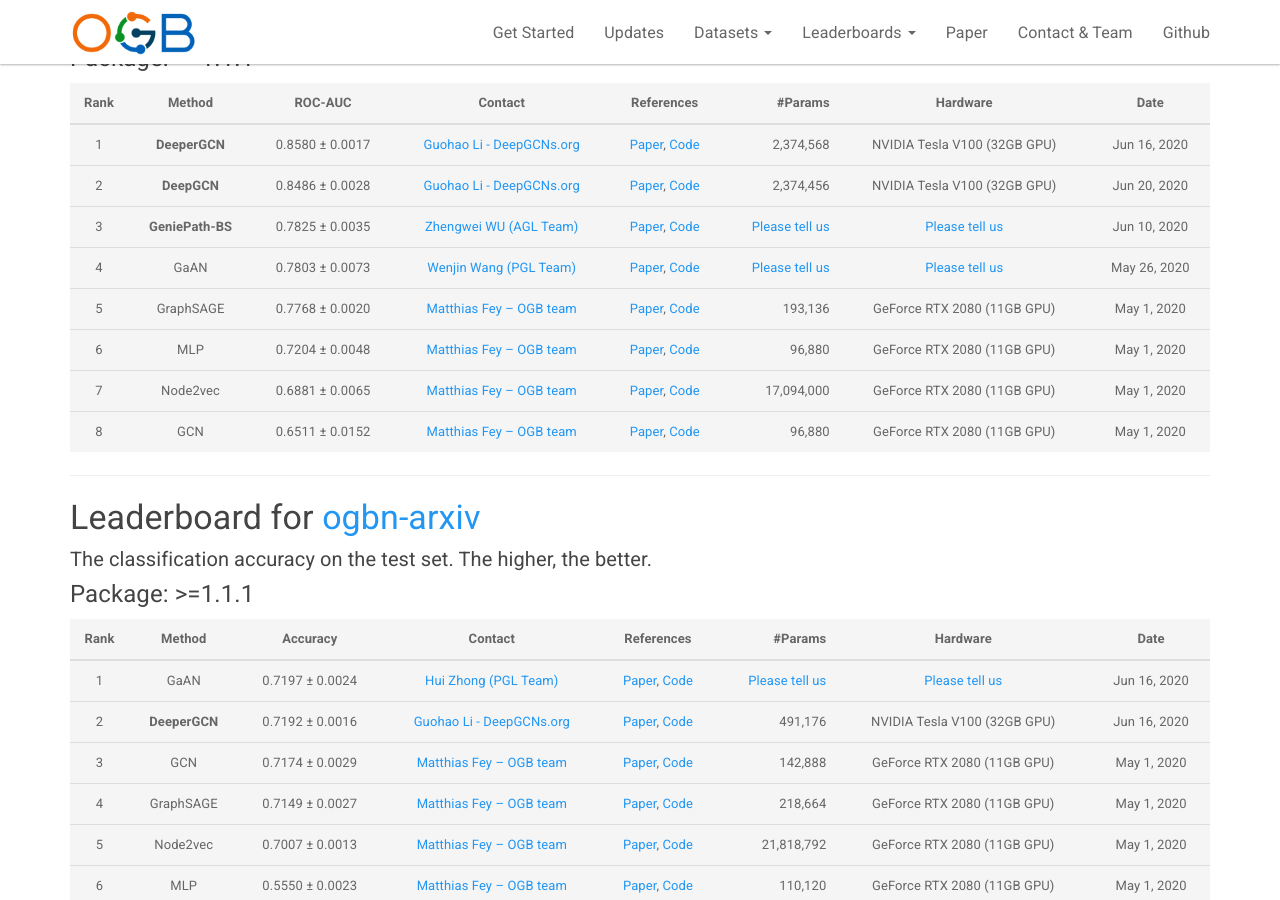
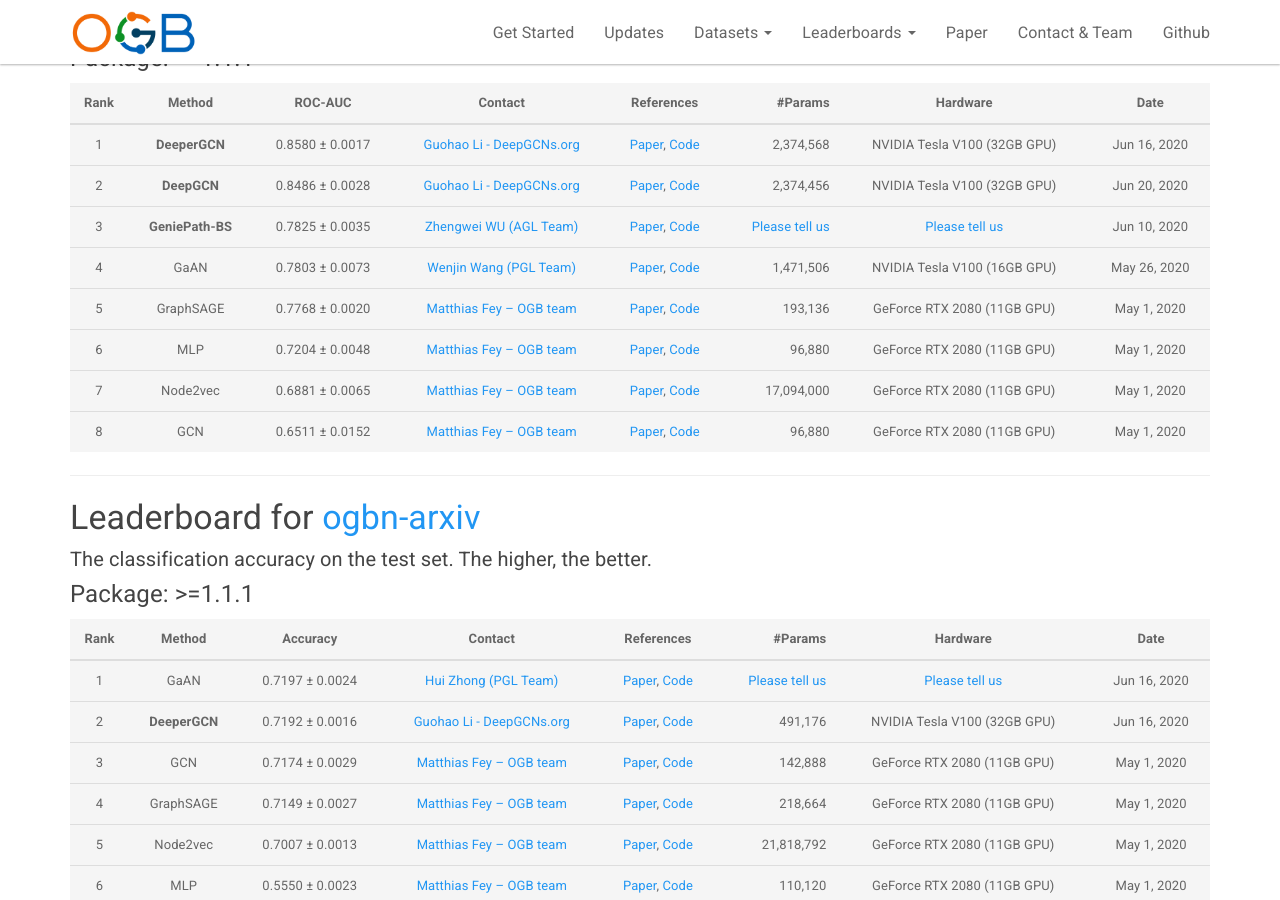
Before and after one commit to snap-stanford/ogb-web, a Jekyll site: the page built from _docs/leaderboard/leader_nodeprop.md, in a window 1280 px wide and 900 px high, scrolled down 1113 px. Built offline with Jekyll 4.4.1, drawn with Linux system fonts in a browser that asks for light colours.

Commit message:
updateleaderboard

```diff
--- a/_docs/leaderboard/leader_nodeprop.md
+++ b/_docs/leaderboard/leader_nodeprop.md
@@ -52,7 +52,7 @@ The **bold** method name indicates that the implementation is **official** (by t
 |  1  |  **DeeperGCN**  | 0.8580 ± 0.0017   | [Guohao Li - DeepGCNs.org](mailto:guohao.li@kaust.edu.sa) | [Paper](https://arxiv.org/abs/2006.07739), [Code](https://github.com/lightaime/deep_gcns_torch/tree/master/examples/ogb) | 2,374,568 | NVIDIA Tesla V100 (32GB GPU) | Jun 16, 2020 |
 |  2  |  **DeepGCN**  | 0.8486 ± 0.0028   | [Guohao Li - DeepGCNs.org](mailto:guohao.li@kaust.edu.sa) | [Paper](http://openaccess.thecvf.com/content_ICCV_2019/papers/Li_DeepGCNs_Can_GCNs_Go_As_Deep_As_CNNs_ICCV_2019_paper.pdf), [Code](https://github.com/lightaime/deep_gcns_torch/blob/master/examples/ogb/ogbn_proteins) | 2,374,456 | NVIDIA Tesla V100 (32GB GPU) | Jun 20, 2020 |
 |  3  |  **GeniePath-BS**  | 0.7825 ± 0.0035   | [Zhengwei WU (AGL Team)](mailto:zejun.wzw@alipay.com) | [Paper](http://arxiv.org/abs/2006.05806), [Code](https://github.com/xavierzw/ogb-geniepath-bs) | [Please tell us](mailto:ogb@cs.stanford.edu) | [Please tell us](mailto:ogb@cs.stanford.edu) | Jun 10, 2020 |
-|  4  |  GaAN  | 0.7803 ± 0.0073   | [Wenjin Wang (PGL Team)](mailto:wangwenjin02@baidu.com) | [Paper](https://arxiv.org/abs/1803.07294), [Code](https://github.com/PaddlePaddle/PGL/tree/master/examples/GaAN) | [Please tell us](mailto:ogb@cs.stanford.edu) | [Please tell us](mailto:ogb@cs.stanford.edu) | May 26, 2020 |
+|  4  |  GaAN  | 0.7803 ± 0.0073   | [Wenjin Wang (PGL Team)](mailto:wangwenjin02@baidu.com) | [Paper](https://arxiv.org/abs/1803.07294), [Code](https://github.com/PaddlePaddle/PGL/tree/master/examples/GaAN) | 1,471,506 | NVIDIA Tesla V100 (16GB GPU) | May 26, 2020 |
 |  5  |  GraphSAGE  | 0.7768 ± 0.0020   | [Matthias Fey -- OGB team](mailto:matthias.fey@tu-dortmund.de) | [Paper](https://arxiv.org/abs/1706.02216), [Code](https://github.com/snap-stanford/ogb/tree/master/examples/nodeproppred/proteins) | 193,136 | GeForce RTX 2080 (11GB GPU) | May 1, 2020 |
 |  6  |  MLP  | 0.7204 ± 0.0048   | [Matthias Fey -- OGB team](mailto:matthias.fey@tu-dortmund.de) | [Paper](https://arxiv.org/abs/2005.00687), [Code](https://github.com/snap-stanford/ogb/tree/master/examples/nodeproppred/proteins) | 96,880 | GeForce RTX 2080 (11GB GPU) | May 1, 2020 |
 |  7  |  Node2vec  | 0.6881 ± 0.0065   | [Matthias Fey -- OGB team](mailto:matthias.fey@tu-dortmund.de) | [Paper](https://arxiv.org/abs/1607.00653), [Code](https://github.com/snap-stanford/ogb/tree/master/examples/nodeproppred/proteins) | 17,094,000 | GeForce RTX 2080 (11GB GPU) | May 1, 2020 |
```
